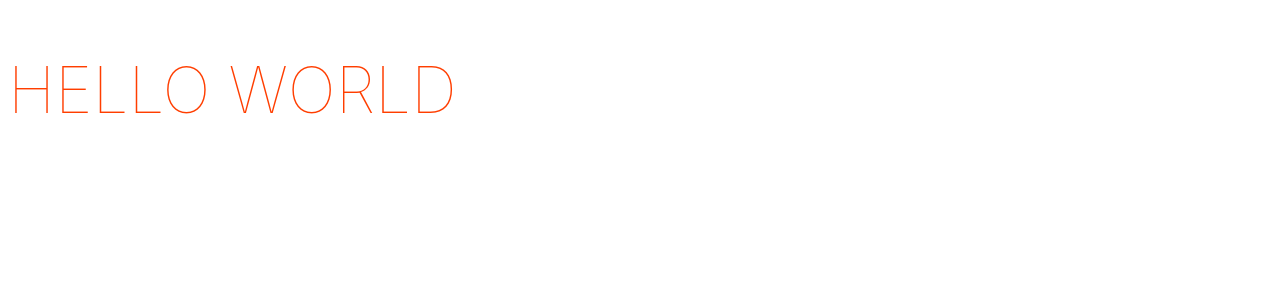
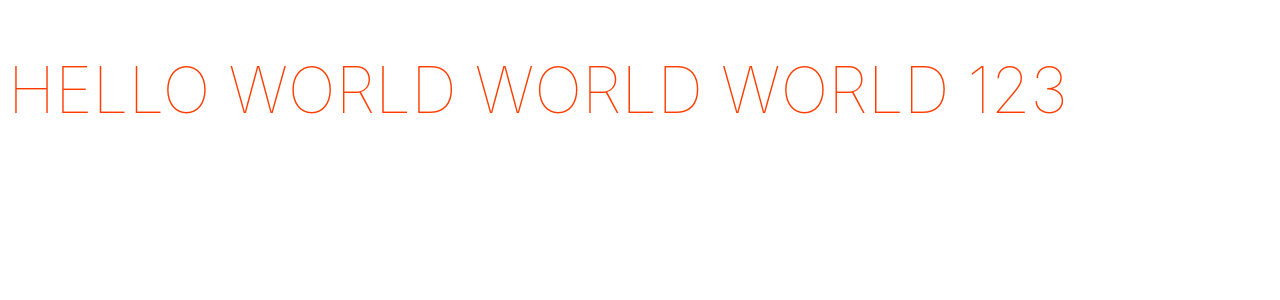
Before and after one commit to zhawjtran/SW11_svelte1---Minimal-application, a Svelte app: page / in a window 1280 px wide. Shown: the top 300 px of the page. Built offline with nearby package versions, Linux system fonts and the light colour scheme.

Commit message:
new commit
added world world 123 in App.svelete

```diff
--- a/src/App.svelte
+++ b/src/App.svelte
@@ -1,5 +1,5 @@
 <script>
-	let message = "Hello World";
+	let message = "Hello World world world 123";
 </script>
 
 <div>
```
